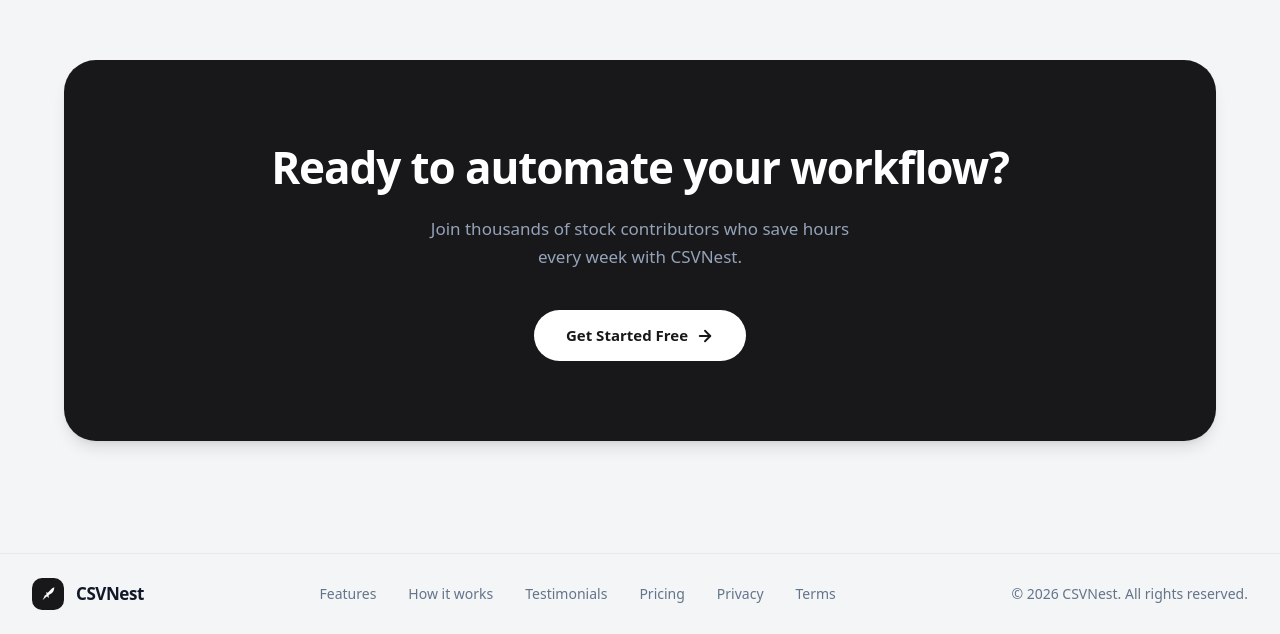
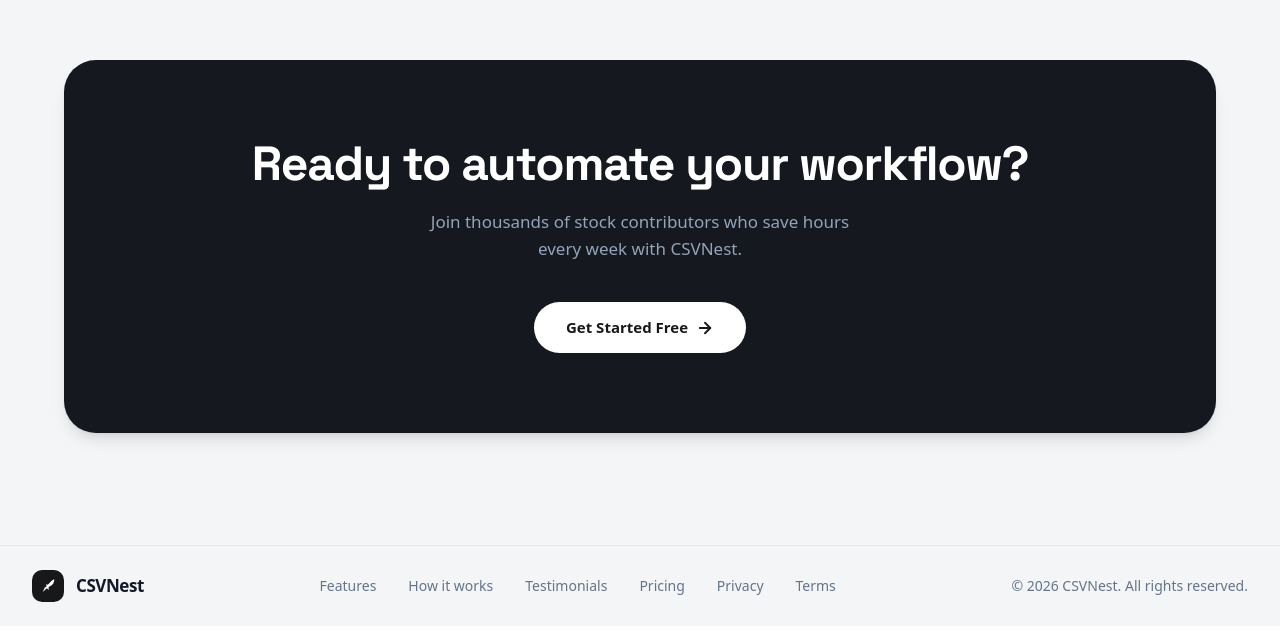
Before and after one commit to Alok4D/ai-meta-generator, a Next.js app in the folder apps/web/: page / in a window 1280 px wide. Shown: the part 3947-4581 px from the top of the page. Built offline with nearby package versions, Linux system fonts and the light colour scheme; no server answers.

Commit message:
feat: add CTA component to landing page layout

```diff
--- a/apps/web/app/(landing)/_components/CTA.tsx
+++ b/apps/web/app/(landing)/_components/CTA.tsx
@@ -1,24 +1,27 @@
 import React from "react";
 import { ArrowRight } from "lucide-react";
+import { Space_Grotesk } from "next/font/google";
+
+const space = Space_Grotesk({ subsets: ['latin'], weight: ['400', '500', '600', '700'] });
 
 export default function CTA() {
   return (
-    <section className="w-full bg-[#F3F5F6] py-20 md:py-28">
+    <section className={`w-full bg-[#F3F5F7] py-20 md:py-28 ${space.className}`}>
       <div className="max-w-6xl mx-auto px-4 md:px-0">
 
         {/* CTA Card */}
-        <div className="bg-[#18181B] rounded-[32px] px-6 py-16 md:py-20 flex flex-col items-center text-center shadow-lg">
+        <div className="bg-[#15181F] rounded-[32px] px-6 py-16 md:py-20 flex flex-col items-center text-center shadow-lg border-0">
 
-          <h2 className="text-[32px] md:text-[44px] font-bold text-white mb-5 tracking-tight leading-tight">
+          <h2 className="text-[32px] md:text-[48px] font-bold text-white mb-5 tracking-tight leading-[1] md:leading-[48px]">
             Ready to automate your workflow?
           </h2>
 
-          <p className="text-slate-400 text-[16px] md:text-[17px] max-w-xl mx-auto mb-10 leading-relaxed font-medium">
+          <p className="text-slate-400 text-[16px] md:text-[17px] max-w-xl mx-auto mb-10 leading-[1.6] font-medium font-sans">
             Join thousands of stock contributors who save hours <br className="hidden sm:block" />
             every week with CSVNest.
           </p>
 
-          <button className="bg-white hover:bg-gray-100 text-[#18181B] px-8 py-3.5 rounded-full flex items-center justify-center gap-2 text-[15px] font-bold transition-all duration-200 hover:scale-105">
+          <button className="bg-white hover:bg-gray-100 text-[#18181B] px-8 py-3.5 rounded-full flex items-center justify-center gap-2 text-[15px] font-bold transition-all duration-200 hover:scale-105 font-sans">
             Get Started Free
             <ArrowRight size={18} strokeWidth={2.5} />
           </button>
```
